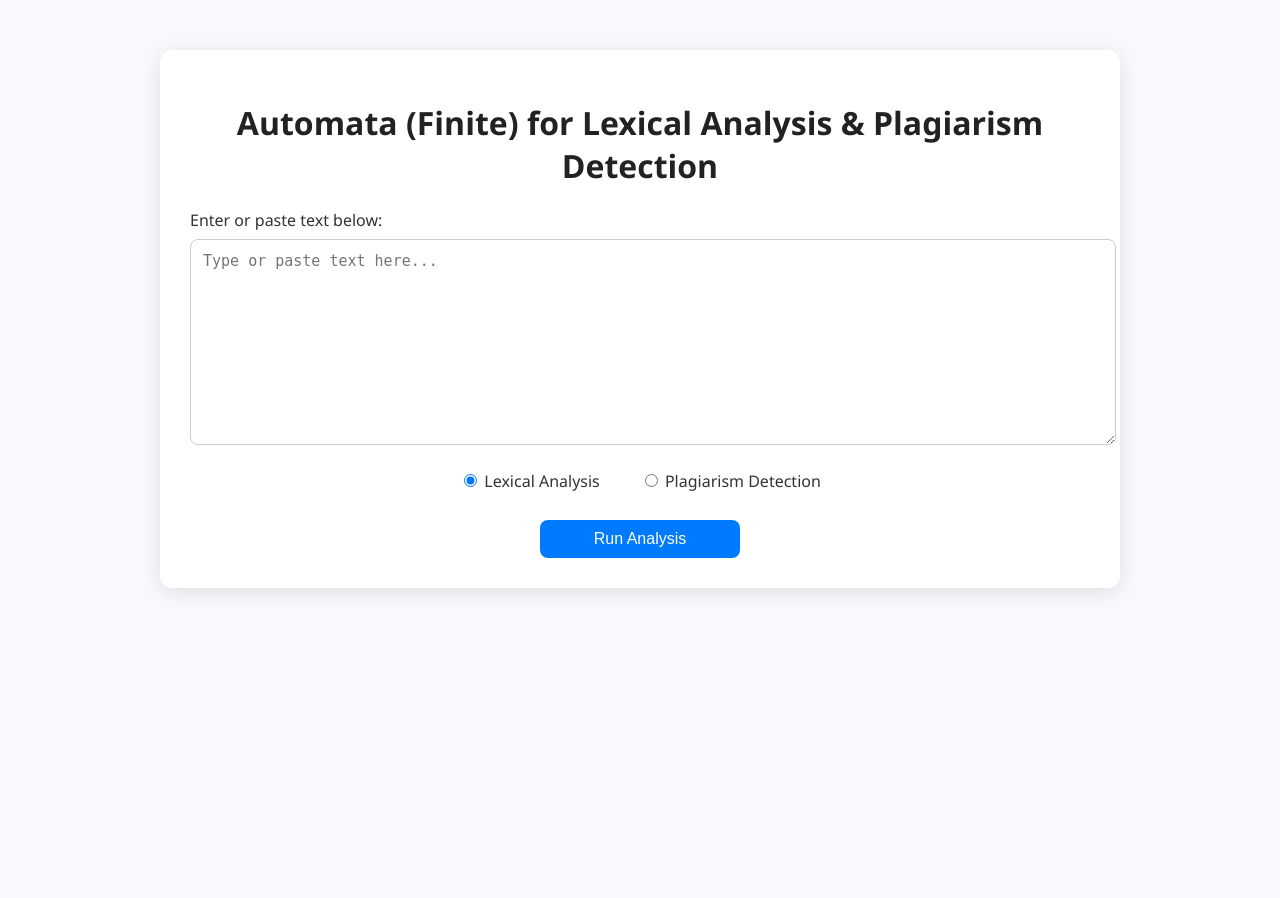
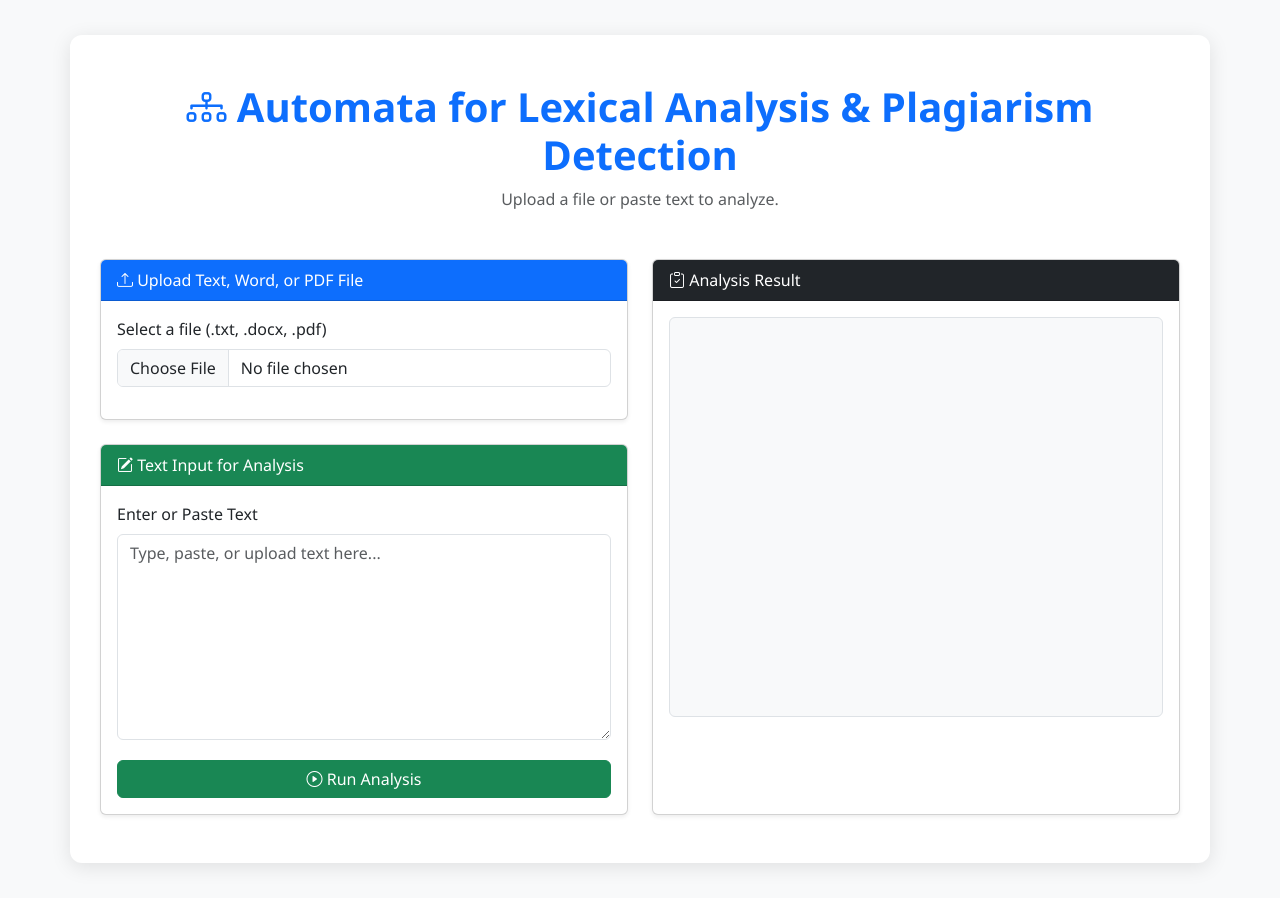
Before and after one commit to imazzzz31/TOCProject, a Flask app: page / in a window 1280 px wide. Before the commit the page ends 592 px from the top, so only its background shows below. Run offline with Flask 3, Linux system fonts and the light colour scheme; some libraries are stand-ins or nearby versions.

Commit message:
Updated Project Files

```diff
--- a/src/main.py
+++ b/src/main.py
@@ -1,30 +1,60 @@
-from flask import Flask, render_template, request
-from modules.lexical_analyzer import LexicalAnalyzer
+# app.py
+import logging
+import json
+from flask import Flask, render_template, request, jsonify
 from modules.plagiarism_checker import PlagiarismChecker
 
 app = Flask(__name__)
 
-lexical = LexicalAnalyzer()
-plagiarism = PlagiarismChecker()
+# -------------------------------
+# 🔑 Google API Key and Search Engine ID
+# -------------------------------
+GOOGLE_API_KEY = "AIzaSyABwknD5VTYIAxdckzcGI8ZyUB4dOvGerU"      # Replace with your key
+GOOGLE_CSE_ID = "60dbf464aba9e404a"        # Replace with your search engine ID
 
-@app.route('/', methods=['GET', 'POST'])
-def index():
-    result = ""
-    selected_option = "lexical"
+# -------------------------------
+# Initialize plagiarism checker with Google API
+# -------------------------------
+plagiarism = PlagiarismChecker(google_api_key=GOOGLE_API_KEY, google_cse_id=GOOGLE_CSE_ID)
 
-    if request.method == 'POST':
-        text_input = request.form.get('text_input', '')
-        selected_option = request.form.get('operation', 'lexical')
+# -------------------------------
+# Configure logging
+# -------------------------------
+logger = app.logger
+logger.setLevel(logging.INFO)
 
-        if not text_input.strip():
-            result = "Please enter or paste some text!"
-        else:
-            if selected_option == "lexical":
-                result = lexical.analyze(text_input)
-            else:
-                result = plagiarism.check(text_input)
+def log_json(title, data):
+    """Pretty-print JSON to console"""
+    logger.info("%s:\n%s", title, json.dumps(data, indent=4, sort_keys=True))
 
-    return render_template('index.html', result=result, selected_option=selected_option)
+# -------------------------------
+# Routes
+# -------------------------------
+@app.route('/', methods=['GET'])
+def home():
+    return render_template('index.html')
 
+@app.route('/api/plagiarism_web', methods=['POST'])
+def plagiarism_web_api():
+    data = request.get_json()
+    log_json("Received JSON input", data)  # Log the incoming request
+
+    text_input = data.get('text_input', '').strip() if data else ''
+    if not text_input:
+        logger.warning("No text input provided")
+        return jsonify({"error": "Please provide text input"}), 400
+
+    try:
+        # Check plagiarism via Google search
+        result = plagiarism.check_web(text_input)
+        log_json("Plagiarism check result", result)  # Log the result
+        return jsonify({"status": "success", "result": result}), 200
+    except Exception as e:
+        logger.error("Error in plagiarism check: %s", e)
+        return jsonify({"status": "error", "message": str(e)}), 500
+
+# -------------------------------
+# Run app
+# -------------------------------
 if __name__ == '__main__':
     app.run(debug=True)
--- a/src/requirements.txt
+++ b/src/requirements.txt
@@ -1,2 +1,5 @@
 Flask==3.0.3
-Werkzeug==3.0.2
+numpy==2.1.1
+scipy==1.14.1
+scikit-learn==1.5.2
+nltk==3.9.1
--- /dev/null
+++ b/src/static/main.js
@@ -0,0 +1,160 @@
+$(document).ready(function () {
+    console.log("✅ Page Loaded");
+
+    // --------------------------
+    // 📄 File Upload Handling
+    // --------------------------
+    $("#file_input").on("change", function (e) {
+        const file = e.target.files[0];
+        if (!file) return;
+
+        const fileType = file.name.split('.').pop().toLowerCase();
+        $("#text_input").val("Reading file... Please wait...");
+
+        if (fileType === "txt") {
+            const reader = new FileReader();
+            reader.onload = e => $("#text_input").val(e.target.result);
+            reader.readAsText(file);
+        } else if (fileType === "pdf") {
+            const reader = new FileReader();
+            reader.onload = function () {
+                const typedarray = new Uint8Array(this.result);
+                pdfjsLib.getDocument(typedarray).promise.then(async pdf => {
+                    let fullText = "";
+                    for (let i = 1; i <= pdf.numPages; i++) {
+                        const page = await pdf.getPage(i);
+                        const textContent = await page.getTextContent();
+                        const pageText = textContent.items.map(item => item.str).join(" ");
+                        fullText += pageText + "\n\n";
+                    }
+                    $("#text_input").val(fullText.trim());
+                }).catch(err => $("#text_input").val("Error reading PDF: " + err.message));
+            };
+            reader.readAsArrayBuffer(file);
+        } else if (fileType === "docx") {
+            const reader = new FileReader();
+            reader.onload = e => {
+                mammoth.extractRawText({ arrayBuffer: e.target.result })
+                    .then(result => $("#text_input").val(result.value.trim()))
+                    .catch(err => $("#text_input").val("Error reading DOCX: " + err.message));
+            };
+            reader.readAsArrayBuffer(file);
+        } else {
+            $("#text_input").val("Unsupported file type. Please upload .txt, .pdf, or .docx.");
+        }
+    });
+
+    // --------------------------
+    // Map helper function (same as CodePen)
+    // --------------------------
+    function scale(num, in_min, in_max, out_min, out_max) {
+        return ((num - in_min) * (out_max - out_min)) / (in_max - in_min) + out_min;
+    }
+
+    // --------------------------
+    // 🚀 Submit Analysis via Axios
+    // --------------------------
+    $("#analysisForm").on("submit", async function (e) {
+        e.preventDefault();
+
+        const textInput = $("#text_input").val().trim();
+        const resultCard = $("#resultCard");
+        const resultOutput = $("#resultOutput");
+
+        if (!textInput) {
+            alert("⚠️ Please enter or upload text before analyzing.");
+            return;
+        }
+
+        try {
+            const response = await axios.post("/api/plagiarism_web", { text_input: textInput });
+            const data = response.data;
+
+            resultCard.removeClass("d-none");
+
+            if (data.status === "success") {
+                const result = data.result;
+
+                // ✅ Safely handle similarity_score
+                let scoreValue = 0;
+                if (result.similarity_score !== undefined && result.similarity_score !== null) {
+                    if (typeof result.similarity_score === "string") {
+                        scoreValue = parseFloat(result.similarity_score.replace('%', '')) || 0;
+                    } else {
+                        scoreValue = Number(result.similarity_score) || 0;
+                    }
+                }
+
+                const badgeClass =
+                    scoreValue < 20 ? "bg-success" :
+                    scoreValue < 50 ? "bg-warning text-dark" :
+                    "bg-danger";
+
+                // Handle tokens safely
+                const userTokens = result.tokens?.user_tokens?.join(", ") || "";
+                const refTokens = result.tokens?.reference_tokens?.join(", ") || "";
+
+                const ui = `
+                    <div class="mb-3">
+                        <h5 class="fw-bold mb-2"><i class="bi bi-percent"></i> Similarity Score</h5>
+                        <div class="progress" style="height: 25px;">
+                            <div class="progress-bar ${badgeClass}" style="width: ${scoreValue}%;">${result.similarity_score || "0%"}</div>
+                        </div>
+                    </div>
+
+                    <div class="mt-4">
+                        <h5 class="fw-bold"><i class="bi bi-graph-up-arrow"></i> Interpretation</h5>
+                        <span class="badge ${badgeClass} fs-6 p-2">${result.interpretation || "N/A"}</span>
+                    </div>
+
+                    <hr class="my-4">
+
+                    <div class="row text-center">
+                        <div class="col-md-6">
+                            <div class="card border-success shadow-sm mb-3">
+                                <div class="card-header bg-success text-white fw-bold">User Text</div>
+                                <div class="card-body">
+                                    <p><strong>Total Tokens:</strong> ${result.lexical_analysis?.user?.total_tokens || 0}</p>
+                                    <p><strong>Unique Tokens:</strong> ${result.lexical_analysis?.user?.unique_tokens || 0}</p>
+                                    <p><strong>Keyword Count:</strong> ${result.lexical_analysis?.user?.keyword_count || 0}</p>
+                                    <button class="w-100 btn btn-outline-success btn-sm mt-2 toggle-tokens" data-target="#userTokens">Show Tokens</button>
+                                    <div id="userTokens" class="tokens-box mt-2 p-2 border rounded d-none text-start small bg-light">${userTokens}</div>
+                                </div>
+                            </div>
+                        </div>
+                        <div class="col-md-6">
+                            <div class="card border-primary shadow-sm mb-3">
+                                <div class="card-header bg-primary text-white fw-bold">Reference Text</div>
+                                <div class="card-body">
+                                    <p><strong>Total Tokens:</strong> ${result.lexical_analysis?.reference?.total_tokens || 0}</p>
+                                    <p><strong>Unique Tokens:</strong> ${result.lexical_analysis?.reference?.unique_tokens || 0}</p>
+                                    <p><strong>Keyword Count:</strong> ${result.lexical_analysis?.reference?.keyword_count || 0}</p>
+                                    <button class="w-100 btn btn-outline-primary btn-sm mt-2 toggle-tokens" data-target="#refTokens">Show Tokens</button>
+                                    <div id="refTokens" class="tokens-box mt-2 p-2 border rounded d-none text-start small bg-light">${refTokens}</div>
+                                </div>
+                            </div>
+                        </div>
+                    </div>
+                `;
+
+                resultOutput.html(ui);
+
+                // Handle show/hide token list toggle
+                $(".toggle-tokens").on("click", function () {
+                    const target = $(this).data("target");
+                    const box = $(target);
+                    const isVisible = !box.hasClass("d-none");
+                    box.toggleClass("d-none");
+                    $(this).text(isVisible ? "Show Tokens" : "Hide Tokens");
+                });
+
+            } else {
+                resultOutput.html(`<div class="alert alert-danger">❌ Error: ${data.message || "Unknown error"}</div>`);
+            }
+
+        } catch (err) {
+            console.error(err);
+            resultOutput.html(`<div class="alert alert-danger">🚨 Request failed: ${err.message}</div>`);
+        }
+    });
+});
--- a/src/static/style.css
+++ b/src/static/style.css
@@ -6,13 +6,14 @@ body {
     padding: 0;
 }
 
+
 .container {
-    max-width: 900px;
-    margin: 50px auto;
+    /* max-width: 1132px; */
+    margin: 35px auto;
     background: white;
     border-radius: 12px;
     padding: 30px;
-    box-shadow: 0 4px 20px rgba(0,0,0,0.1);
+    box-shadow: 0 4px 20px rgba(0, 0, 0, 0.1);
 }
 
 h1 {
@@ -75,3 +76,11 @@ pre {
     white-space: pre-wrap;
     word-wrap: break-word;
 }
+#filePreview { display: none; }
+
+.tokens-box {
+  max-height: 120px;
+  overflow-y: auto;
+  font-family: monospace;
+  background-color: #f9f9f9;
+}
--- a/src/templates/index.html
+++ b/src/templates/index.html
@@ -1,35 +1,88 @@
 <!DOCTYPE html>
 <html lang="en">
+
 <head>
     <meta charset="UTF-8">
     <meta name="viewport" content="width=device-width, initial-scale=1.0">
     <title>Automata for Lexical Analysis & Plagiarism Detection</title>
+
+    <!-- Bootstrap -->
+    <link href="https://cdn.jsdelivr.net/npm/bootstrap@5.3.2/dist/css/bootstrap.min.css" rel="stylesheet">
+    <link href="https://cdn.jsdelivr.net/npm/bootstrap-icons@1.11.1/font/bootstrap-icons.css" rel="stylesheet">
     <link rel="stylesheet" href="{{ url_for('static', filename='style.css') }}">
 </head>
-<body>
-<div class="container">
-    <h1>Automata (Finite) for Lexical Analysis & Plagiarism Detection</h1>
 
-    <form method="POST">
-        <label for="text_input">Enter or paste text below:</label>
-        <textarea name="text_input" id="text_input" rows="10" placeholder="Type or paste text here..."></textarea>
+<body class="bg-light">
+<div class="container py-5">
+    <!-- Header -->
+    <div class="text-center mb-5">
+        <h1 class="fw-bold text-primary">
+            <i class="bi bi-diagram-3"></i> Automata for Lexical Analysis & Plagiarism Detection
+        </h1>
+        <p class="text-muted">Upload a file or paste text to analyze.</p>
+    </div>
 
-        <div class="options">
-            <label><input type="radio" name="operation" value="lexical"
-                          {% if selected_option == 'lexical' %}checked{% endif %}> Lexical Analysis</label>
-            <label><input type="radio" name="operation" value="plagiarism"
-                          {% if selected_option == 'plagiarism' %}checked{% endif %}> Plagiarism Detection</label>
+    <div class="row g-4 align-items-stretch">
+        <!-- Left Column -->
+        <div class="col-md-6 d-flex flex-column">
+            <div class="card shadow-sm mb-4 flex-fill">
+                <div class="card-header bg-primary text-white">
+                    <i class="bi bi-upload"></i> Upload Text, Word, or PDF File
+                </div>
+                <div class="card-body">
+                    <form id="fileForm" enctype="multipart/form-data">
+                        <div class="mb-3">
+                            <label for="file_input" class="form-label">Select a file (.txt, .docx, .pdf)</label>
+                            <input class="form-control" type="file" id="file_input" accept=".txt,.pdf,.docx">
+                        </div>
+                    </form>
+                </div>
+            </div>
+
+            <div class="card shadow-sm flex-fill">
+                <div class="card-header bg-success text-white">
+                    <i class="bi bi-pencil-square"></i> Text Input for Analysis
+                </div>
+                <div class="card-body">
+                    <form id="analysisForm">
+                        <div class="mb-3">
+                            <label for="text_input" class="form-label">Enter or Paste Text</label>
+                            <textarea class="form-control" id="text_input" rows="8"
+                                      placeholder="Type, paste, or upload text here..."></textarea>
+                        </div>
+
+                        <button type="submit" class="btn btn-success w-100">
+                            <i class="bi bi-play-circle"></i> Run Analysis
+                        </button>
+                    </form>
+                </div>
+            </div>
         </div>
 
-        <button type="submit">Run Analysis</button>
-    </form>
+        <!-- Right Column -->
+        <div class="col-md-6 d-flex">
+            <div class="card shadow-sm flex-fill" id="resultCard">
+                <div class="card-header bg-dark text-white">
+                    <i class="bi bi-clipboard-check"></i> Analysis Result
+                </div>
+                <div class="card-body">
+                    <div id="resultOutput" class="p-3 bg-light border rounded" style="min-height: 400px;">
+                        <!-- Result will appear here -->
+                    </div>
+                </div>
+            </div>
+        </div>
+    </div>
+</div>
 
-    {% if result %}
-    <div class="result">
-        <h3>Result:</h3>
-        <pre>{{ result }}</pre>
-    </div>
-    {% endif %}
-</div>
+<!-- Scripts -->
+<script src="https://code.jquery.com/jquery-3.7.1.min.js"></script>
+<script src="https://cdn.jsdelivr.net/npm/bootstrap@5.3.2/dist/js/bootstrap.bundle.min.js"></script>
+<script src="https://cdn.jsdelivr.net/npm/axios/dist/axios.min.js"></script>
+<script src="https://cdnjs.cloudflare.com/ajax/libs/pdf.js/2.16.105/pdf.min.js"></script>
+<script src="https://cdnjs.cloudflare.com/ajax/libs/mammoth/1.4.21/mammoth.browser.min.js"></script>
+<script src="{{ url_for('static', filename='main.js') }}"></script>
 </body>
+
+
 </html>
```
Also changed, not shown: src/modules/google_search.py (added, +29 -0 lines), src/modules/lexical_analyzer.py (+5 -4 lines), src/modules/plagiarism_checker.py (+63 -21 lines).
